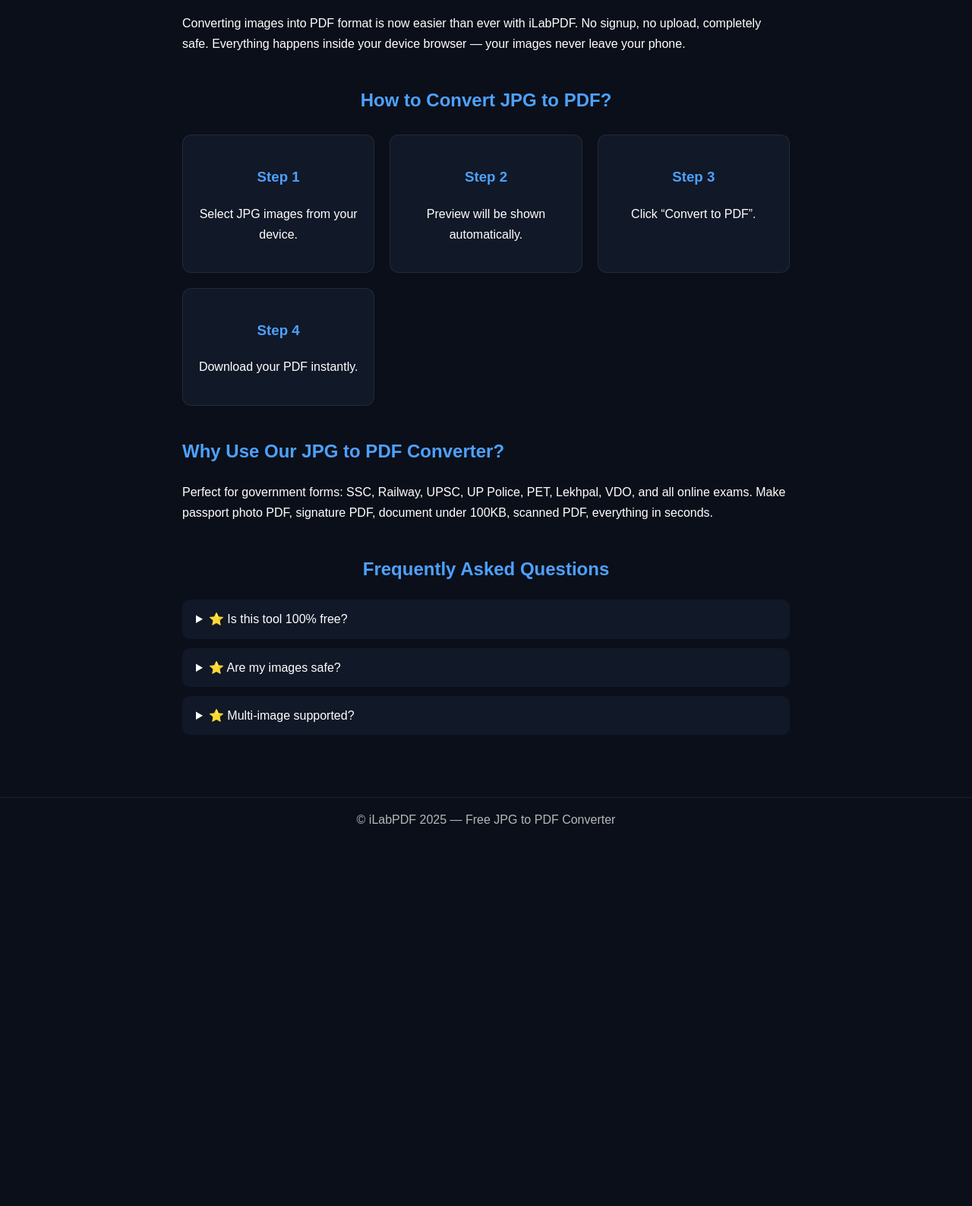
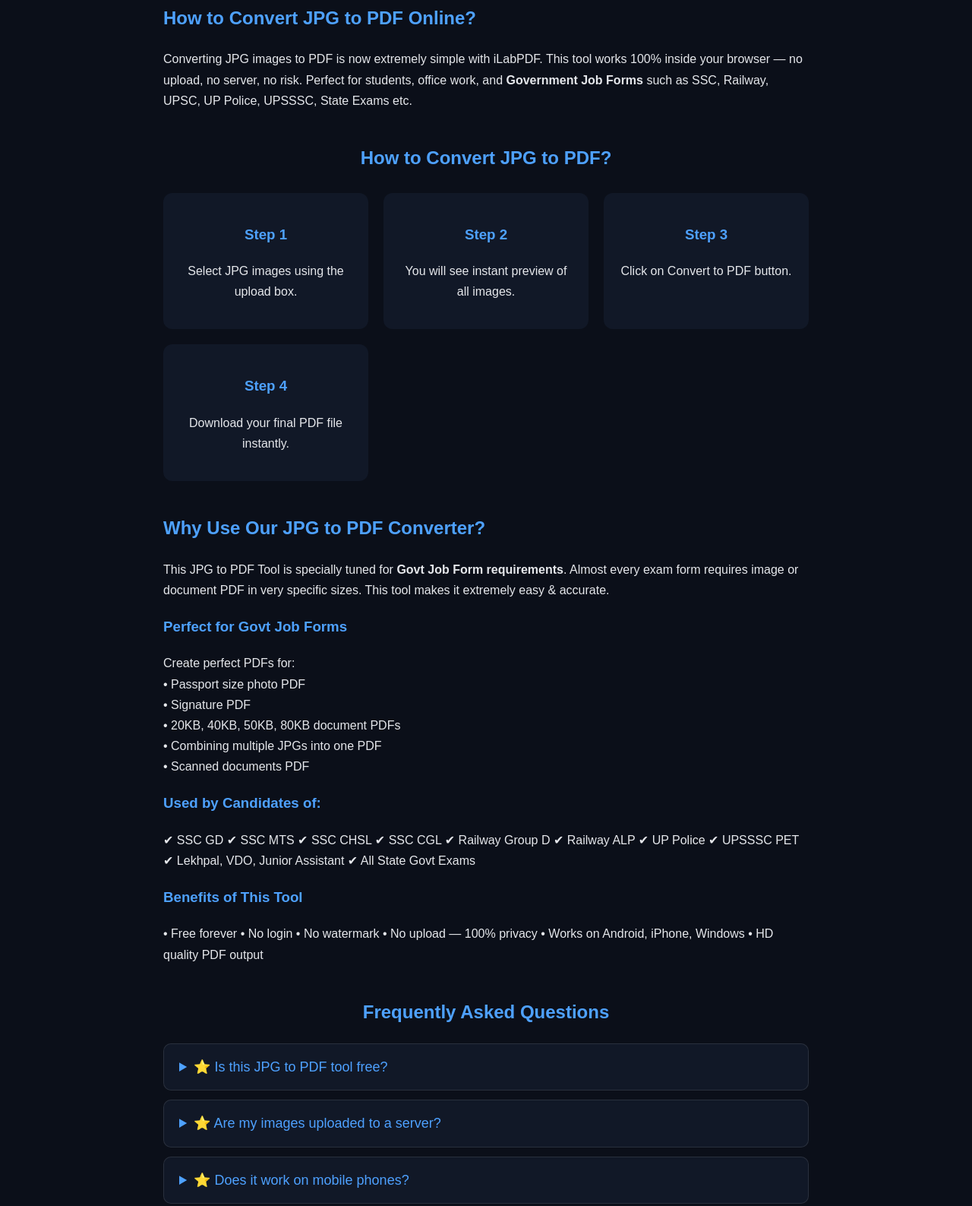
Before and after one commit to abhaysinghmanjhi-art/ilabpdf, a plain HTML site: page index.html in a window 1280 px wide. Shown: the part 573-2160 px from the top of the page at 76% size. Before the commit the page ends 1681 px from the top, so only its background shows below. Drawn offline with nearby package versions, Linux system fonts and the light colour scheme.

Commit message:
Enhance SEO and UI in index.html
Updated meta tags for better SEO and modified styles for improved UI.

```diff
--- a/index.html
+++ b/index.html
@@ -1,4 +1,4 @@
-   <!DOCTYPE html>
+  <!DOCTYPE html>
 <html lang="en">
 <head>
     <meta charset="UTF-8">
@@ -6,61 +6,54 @@
     <title>JPG to PDF Converter – Free Online | iLabPDF</title>
 
     <meta name="description"
-          content="Convert JPG images to PDF easily with iLabPDF. Fast, secure and free JPG to PDF converter that works on all devices. No signup required.">
+          content="Convert JPG images to PDF easily with iLabPDF. Fast, secure and free JPG to PDF converter that works offline directly inside your browser. Perfect for SSC, Railway, UPSC and govt job forms.">
     <meta name="keywords"
-          content="jpg to pdf, convert jpg to pdf, image to pdf, pdf maker, photo to pdf, ilabpdf">
+          content="jpg to pdf, convert jpg to pdf, image to pdf, ssc form photo pdf, railway photo pdf, govt job pdf, ilabpdf">
     <meta name="author" content="iLabPDF">
 
     <style>
         body {
             margin: 0;
-            padding: 0;
             font-family: Arial, sans-serif;
             background: #0b0f19;
-            color: white;
+            color: #e5e7eb;
         }
 
         header {
             text-align: center;
             padding: 40px 20px;
             background: linear-gradient(135deg, #10203a, #0b0f19);
+            border-bottom: 1px solid rgba(255,255,255,0.1);
         }
 
-        h1 {
-            font-size: 32px;
-            color: #4ea1ff;
-        }
-
-        .sub {
-            opacity: 0.8;
-            margin-top: 8px;
-        }
+        h1 { font-size: 32px; color: #4ea1ff; }
+        .sub { opacity: .8; margin-top: 5px; }
 
         .box {
             max-width: 480px;
             margin: 25px auto;
+            padding: 25px;
             background: #111827;
-            padding: 25px;
             border-radius: 12px;
             border: 1px solid rgba(255,255,255,0.08);
             text-align: center;
         }
 
         input {
-            padding: 12px;
             width: 100%;
+            padding: 13px;
             border-radius: 8px;
             border: none;
         }
 
         button {
-            margin-top: 18px;
             width: 100%;
             padding: 14px;
-            background: #4ea1ff;
+            margin-top: 18px;
             border: none;
             border-radius: 10px;
-            color: white;
+            background: #4ea1ff;
+            color: #fff;
             font-size: 17px;
             cursor: pointer;
             font-weight: bold;
@@ -69,27 +62,46 @@
         button:hover { background: #67b1ff; }
 
         .content {
-            max-width: 800px;
+            max-width: 850px;
             margin: 40px auto;
             padding: 20px;
             line-height: 1.7;
         }
 
-        h2 { color: #4ea1ff; }
+        h2 { color: #4ea1ff; margin-top: 42px; }
 
         .faq-item {
             background: #111827;
-            padding: 12px 18px;
+            padding: 15px 20px;
             border-radius: 10px;
             margin: 12px 0;
+            border: 1px solid rgba(255,255,255,0.1);
+        }
+
+        .faq-item summary {
+            font-size: 18px;
+            color: #4ea1ff;
+            cursor: pointer;
+            outline: none;
         }
 
         footer {
-            margin-top: 50px;
+            margin-top: 55px;
+            padding: 25px;
             text-align: center;
+            background: #0a0e17;
+            border-top: 1px solid rgba(255,255,255,0.1);
+            opacity: .85;
+        }
+
+        /* Preview */
+        #previewBox {
+            max-width: 480px;
+            margin: 20px auto;
+            background: #111827;
             padding: 20px;
-            border-top: 1px solid rgba(255,255,255,0.1);
-            opacity: 0.7;
+            border-radius: 12px;
+            border: 1px solid rgba(255,255,255,0.08);
         }
     </style>
 </head>
@@ -101,89 +113,130 @@
     <p class="sub">Fast • Secure • Free Image to PDF Tool</p>
 </header>
 
+<!-- UPLOAD BOX -->
 <div class="box">
     <h2>Select Images</h2>
     <input type="file" id="images" accept="image/*" multiple>
     <button onclick="convertToPDF()">Convert to PDF</button>
 </div>
-   <div id="previewBox" style="display:none; margin:20px auto; max-width:480px;">
-    <h3 style="text-align:center; color:#4ea1ff;">Preview</h3>
+
+<!-- PREVIEW -->
+<div id="previewBox" style="display:none;">
+    <h3 style="color:#4ea1ff; text-align:center;">Preview</h3>
     <div id="previewList"></div>
 </div>
 
-<div id="pdfReady" style="display:none; text-align:center; margin-top:30px;">
-    <p style="font-size:16px; color:#4ea1ff;">Your PDF is ready!</p>
-    <button id="downloadBtn" style="padding:12px 18px; background:#4ea1ff; border:none; border-radius:10px; color:white; font-size:16px;">
-        Download PDF
-    </button>
+<!-- PDF READY -->
+<div id="pdfReady" style="display:none; text-align:center; margin-top:25px;">
+    <p style="color:#4ea1ff; font-size:18px;">Your PDF is ready!</p>
+    <button id="downloadBtn" style="max-width:250px;">Download PDF</button>
 </div>
-
-<!-- PREVIEW SECTION -->
-<div id="previewBox" style="max-width:480px;margin:20px auto;display:none;padding:15px;
-background:#111827;border-radius:12px;border:1px solid rgba(255,255,255,0.08);text-align:center;">
-    <h3 style="color:#4ea1ff;margin-bottom:10px;">Preview</h3>
-    <p id="fileName" style="margin-bottom:10px;color:#9ca3af;"></p>
-    <img id="previewImage" src="" style="max-width:100%;border-radius:10px;">
-</div>
-
-<button id="downloadPDF" style="display:none;margin:0 auto;width:200px; padding:12px;
-background:#22c55e;border:none;border-radius:10px;color:white;font-size:16px;
-font-weight:bold;cursor:pointer;">Download PDF</button>
-
 
 <div class="content">
 
+    <!-- HOW TO CONVERT -->
     <h2>How to Convert JPG to PDF Online?</h2>
+
     <p>
-        Converting images into PDF format is now easier than ever with iLabPDF. No signup, no upload, completely safe.
-        Everything happens inside your device browser — your images never leave your phone.
+        Converting JPG images to PDF is now extremely simple with iLabPDF. This tool works 100% inside your browser —
+        no upload, no server, no risk. Perfect for students, office work, and <strong>Government Job Forms</strong>
+        such as SSC, Railway, UPSC, UP Police, UPSSSC, State Exams etc.
     </p>
 
-    <!-- STEPS SECTION -->
-    <h2 style="text-align:center; margin-top:40px;">How to Convert JPG to PDF?</h2>
+    <!-- STEPS GRID -->
+    <h2 style="text-align:center;">How to Convert JPG to PDF?</h2>
 
-    <div style="max-width:850px; margin:25px auto; display:grid; grid-template-columns:repeat(auto-fit, minmax(240px,1fr)); gap:20px;">
-        <div style="background:#111827;padding:20px;border-radius:12px;border:1px solid rgba(255,255,255,0.08);text-align:center;">
+    <div style="display:grid; grid-template-columns:repeat(auto-fit,minmax(230px,1fr)); gap:20px; margin-top:25px;">
+        <div style="background:#111827; padding:20px; border-radius:12px; text-align:center;">
             <h3 style="color:#4ea1ff;">Step 1</h3>
-            <p>Select JPG images from your device.</p>
+            <p>Select JPG images using the upload box.</p>
         </div>
-        <div style="background:#111827;padding:20px;border-radius:12px;border:1px solid rgba(255,255,255,0.08);text-align:center;">
+        <div style="background:#111827; padding:20px; border-radius:12px; text-align:center;">
             <h3 style="color:#4ea1ff;">Step 2</h3>
-            <p>Preview will be shown automatically.</p>
+            <p>You will see instant preview of all images.</p>
         </div>
-        <div style="background:#111827;padding:20px;border-radius:12px;border:1px solid rgba(255,255,255,0.08);text-align:center;">
+        <div style="background:#111827; padding:20px; border-radius:12px; text-align:center;">
             <h3 style="color:#4ea1ff;">Step 3</h3>
-            <p>Click “Convert to PDF”.</p>
+            <p>Click on Convert to PDF button.</p>
         </div>
-        <div style="background:#111827;padding:20px;border-radius:12px;border:1px solid rgba(255,255,255,0.08);text-align:center;">
+        <div style="background:#111827; padding:20px; border-radius:12px; text-align:center;">
             <h3 style="color:#4ea1ff;">Step 4</h3>
-            <p>Download your PDF instantly.</p>
+            <p>Download your final PDF file instantly.</p>
         </div>
     </div>
 
-    <!-- GOVT JOB SECTION -->
-    <h2 style="margin-top:40px;">Why Use Our JPG to PDF Converter?</h2>
+    <!-- GOVT JOB CONTENT FULL -->
+    <h2>Why Use Our JPG to PDF Converter?</h2>
+
     <p>
-        Perfect for government forms: SSC, Railway, UPSC, UP Police, PET, Lekhpal, VDO, and all online exams.
-        Make passport photo PDF, signature PDF, document under 100KB, scanned PDF, everything in seconds.
+        This JPG to PDF Tool is specially tuned for <strong>Govt Job Form requirements</strong>.
+        Almost every exam form requires image or document PDF in very specific sizes.
+        This tool makes it extremely easy & accurate.
+    </p>
+
+    <h3 style="color:#4ea1ff;">Perfect for Govt Job Forms</h3>
+
+    <p>
+        Create perfect PDFs for:
+        <br>• Passport size photo PDF
+        <br>• Signature PDF
+        <br>• 20KB, 40KB, 50KB, 80KB document PDFs
+        <br>• Combining multiple JPGs into one PDF
+        <br>• Scanned documents PDF
+    </p>
+
+    <h3 style="color:#4ea1ff;">Used by Candidates of:</h3>
+
+    <p>
+        ✔ SSC GD
+        ✔ SSC MTS
+        ✔ SSC CHSL
+        ✔ SSC CGL
+        ✔ Railway Group D
+        ✔ Railway ALP
+        ✔ UP Police
+        ✔ UPSSSC PET
+        ✔ Lekhpal, VDO, Junior Assistant
+        ✔ All State Govt Exams
+    </p>
+
+    <h3 style="color:#4ea1ff;">Benefits of This Tool</h3>
+
+    <p>
+        • Free forever
+        • No login
+        • No watermark
+        • No upload — 100% privacy
+        • Works on Android, iPhone, Windows
+        • HD quality PDF output
     </p>
 
     <!-- FAQ -->
-    <h2 style="text-align:center;margin-top:40px;">Frequently Asked Questions</h2>
+    <h2 style="text-align:center;">Frequently Asked Questions</h2>
 
     <details class="faq-item">
-        <summary>⭐ Is this tool 100% free?</summary>
+        <summary>⭐ Is this JPG to PDF tool free?</summary>
         <p>Yes, completely free. No limits, no signup.</p>
     </details>
 
     <details class="faq-item">
-        <summary>⭐ Are my images safe?</summary>
-        <p>Everything happens offline in your browser. Nothing is uploaded.</p>
+        <summary>⭐ Are my images uploaded to a server?</summary>
+        <p>No. Everything is processed inside your device only. 100% secure.</p>
     </details>
 
     <details class="faq-item">
-        <summary>⭐ Multi-image supported?</summary>
-        <p>Yes, all JPGs will merge into one PDF.</p>
+        <summary>⭐ Does it work on mobile phones?</summary>
+        <p>Yes — Android, iPhone, Tablet, Windows — all supported.</p>
+    </details>
+
+    <details class="faq-item">
+        <summary>⭐ Can I merge multiple images into one PDF?</summary>
+        <p>Yes, select multiple JPGs and the tool automatically merges them.</p>
+    </details>
+
+    <details class="faq-item">
+        <summary>⭐ Is the PDF high quality?</summary>
+        <p>Yes, output PDF is HD quality.</p>
     </details>
 
 </div>
@@ -192,7 +245,7 @@
     © iLabPDF 2025 — Free JPG to PDF Converter
 </footer>
 
-<!-- JS LIBRARY + YOUR SCRIPT -->
+
 <script src="https://cdnjs.cloudflare.com/ajax/libs/jspdf/2.5.1/jspdf.umd.min.js"></script>
 <script src="./script.js"></script>
 
```
